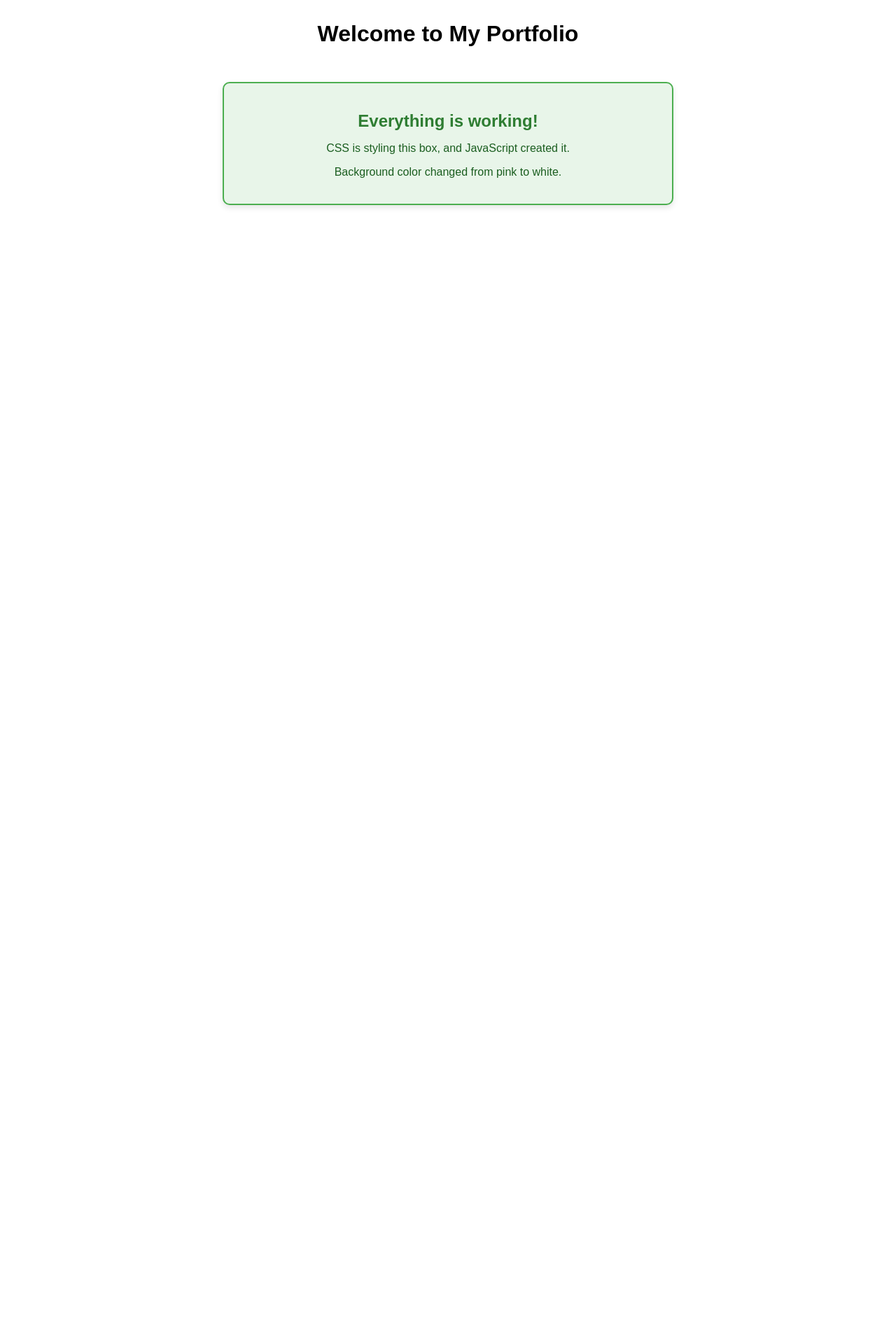
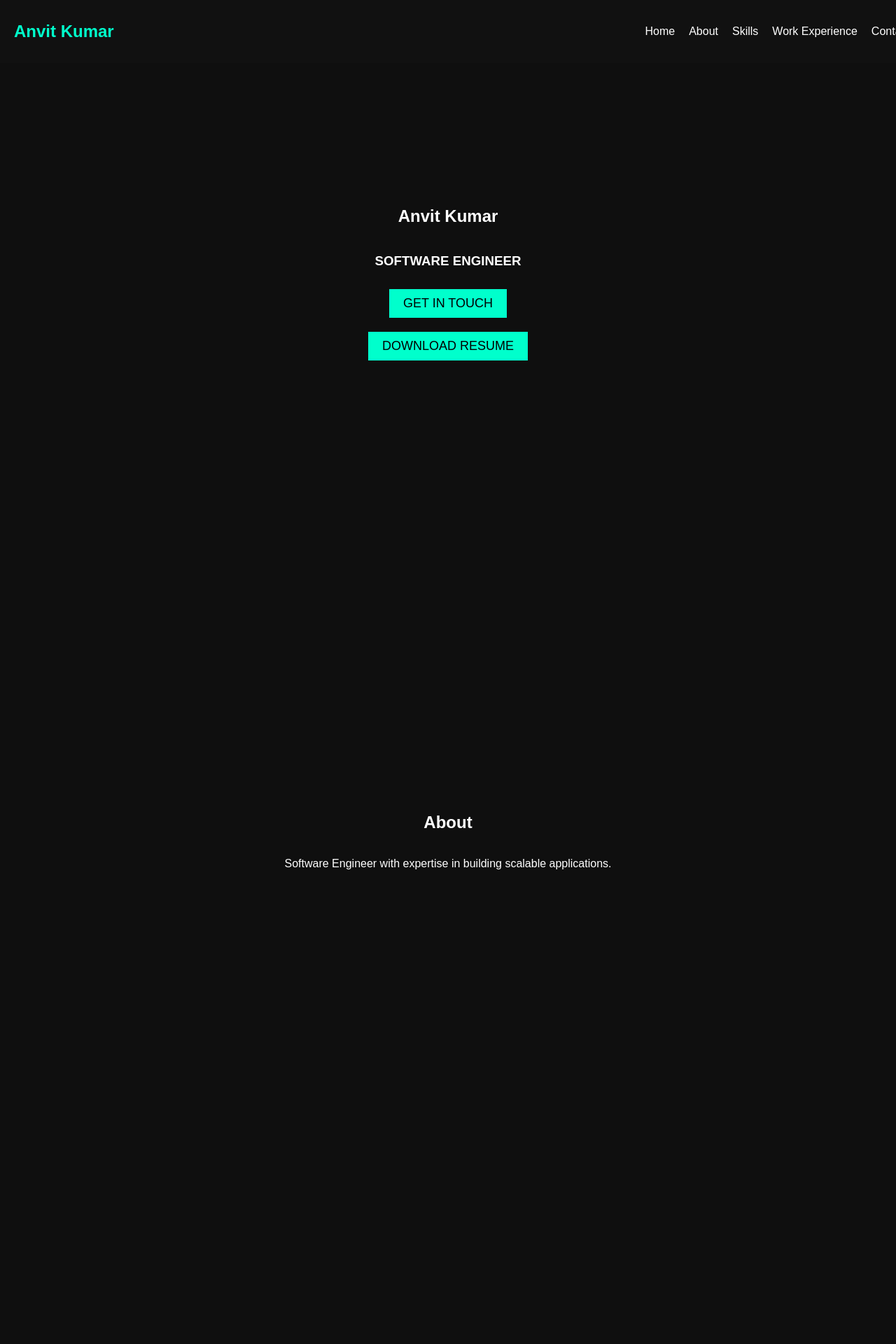
Before and after one commit to Anvit2512/My_Portfolio, a Django app: template portfolio/templates/portfolio/home.html in a window 1280 px wide. Shown: the top 1920 px of the page at 70% size. Before the commit the page ends 297 px from the top, so only its background shows below. Run offline with Django 5.2, Linux system fonts and the light colour scheme; the template is opened without the code that fills it, so the values that code supplies are empty; parts of the project's set-up code (start-up, migrations or seed data) failed here and were passed over.

Commit message:
Updated code with new changes

```diff
--- a/portfolio/static/css/style.css
+++ b/portfolio/static/css/style.css
@@ -1,28 +1,75 @@
 body {
-    background-color: #f2ebeb;
+    background-color: #0f0f0f;
+    color: white;
     font-family: Arial, sans-serif;
-    transition: background-color 0.5s ease; /* Add smooth transition */
+    margin: 0;
+    padding: 0;
+    scroll-behavior: smooth;
 }
 
-/* Add these new styles to verify CSS is working */
-.verification-box {
-    padding: 20px;
-    margin: 50px auto;
-    max-width: 600px;
-    border: 2px solid #4CAF50;
-    border-radius: 10px;
-    background-color: #e8f5e9;
-    text-align: center;
-    box-shadow: 0 4px 8px rgba(0,0,0,0.1);
+header {
+    display: flex;
+    justify-content: space-between;
+    align-items: center;
+    padding: 15px 20px;
+    background-color: #111;
+    position: fixed;
+    width: 100%;
+    top: 0;
+    z-index: 1000;
 }
 
-.verification-title {
-    color: #2e7d32;
+header h1 {
+    color: #00ffcc;
     font-size: 24px;
-    margin-bottom: 15px;
 }
 
-.verification-text {
-    color: #1b5e20;
-    font-size: 16px;
+nav ul {
+    list-style: none;
+    display: flex;
+    gap: 20px;
 }
+
+nav ul li {
+    display: inline;
+}
+
+nav ul li a {
+    text-decoration: none;
+    color: white;
+    transition: 0.3s;
+}
+
+nav ul li a:hover {
+    color: #00ffcc;
+}
+
+.section {
+    height: 100vh;
+    display: flex;
+    flex-direction: column;
+    justify-content: center;
+    align-items: center;
+    text-align: center;
+}
+
+.btn {
+    background-color: #00ffcc;
+    color: black;
+    padding: 10px 20px;
+    border: none;
+    cursor: pointer;
+    margin: 10px;
+    font-size: 18px;
+    transition: 0.3s;
+}
+
+.btn:hover {
+    background-color: white;
+}
+
+footer {
+    background-color: #111;
+    padding: 20px;
+    text-align: center;
+}
--- a/portfolio/static/js/main.js
+++ b/portfolio/static/js/main.js
@@ -1,25 +1,17 @@
-console.log("JavaScript is working!");
+document.addEventListener('DOMContentLoaded', function() {
+    console.log("JavaScript is working!");
 
-document.addEventListener('DOMContentLoaded', function() {
-    // Change background color after delay to see the transition
-    setTimeout(function() {
-        document.body.style.backgroundColor = '#ffffff';
-    }, 1000);
+    // Smooth scrolling for navigation
+    document.querySelectorAll('nav ul li a').forEach(anchor => {
+        anchor.addEventListener('click', function(event) {
+            event.preventDefault();
+            const section = document.querySelector(this.getAttribute('href'));
+            section.scrollIntoView({ behavior: 'smooth' });
+        });
+    });
 
-    // Create verification element
-    const verificationDiv = document.createElement('div');
-    verificationDiv.className = 'verification-box';
-    verificationDiv.innerHTML = `
-        <h2 class="verification-title">Everything is working!</h2>
-        <p class="verification-text">CSS is styling this box, and JavaScript created it.</p>
-        <p class="verification-text">Background color changed from pink to white.</p>
-    `;
-
-    document.body.appendChild(verificationDiv);
-
-    // Add interactive element
-    verificationDiv.addEventListener('click', function() {
-        this.style.backgroundColor = '#ffebee';
-        this.querySelector('.verification-title').textContent = "JavaScript is interactive!";
+    // Button interaction
+    document.querySelector('.btn').addEventListener('click', function() {
+        alert('Contact form coming soon!');
     });
 });
--- a/portfolio/templates/portfolio/home.html
+++ b/portfolio/templates/portfolio/home.html
@@ -1,13 +1,58 @@
 {% load static %}
 <!DOCTYPE html>
-<html>
+<html lang="en">
 <head>
-    <title>My Portfolio</title>
+    <meta charset="UTF-8">
+    <meta name="viewport" content="width=device-width, initial-scale=1.0">
+    <title>Portfolio</title>
     <link rel="stylesheet" href="{% static 'css/style.css' %}">
 </head>
 <body>
-    <!-- Basic content to verify loading -->
-    <h1 style="text-align: center; margin-top: 30px;">Welcome to My Portfolio</h1>
+    <header>
+        <h1>Anvit Kumar</h1>
+        <nav>
+            <ul>
+                <li><a href="#home">Home</a></li>
+                <li><a href="#about">About</a></li>
+                <li><a href="#skills">Skills</a></li>
+                <li><a href="#work">Work Experience</a></li>
+                <li><a href="#contact">Contact</a></li>
+            </ul>
+        </nav>
+    </header>
+
+    <section id="home" class="section">
+        <h2>Anvit Kumar</h2>
+        <h3>SOFTWARE ENGINEER</h3>
+        <button class="btn">GET IN TOUCH</button>
+        <button class="btn">DOWNLOAD RESUME</button>
+    </section>
+
+    <section id="about" class="section">
+        <h2>About</h2>
+        <p>Software Engineer with expertise in building scalable applications.</p>
+    </section>
+
+    <section id="skills" class="section">
+        <h2>Skills</h2>
+        <ul>
+            <li>Frontend Development</li>
+            <li>Backend Development</li>
+            <li>Database Management</li>
+            <li>Cloud Computing</li>
+        </ul>
+    </section>
+
+    <section id="work" class="section">
+        <h2>Work Experience</h2>
+        <p>Senior Software Engineer at Tech Innovators Inc. (2018 - Present)</p>
+    </section>
+
+    <footer id="contact">
+        <h2>Contact</h2>
+        <p>Email: example@example.com</p>
+    </footer>
+
     <script src="{% static 'js/main.js' %}"></script>
 </body>
 </html>
```
